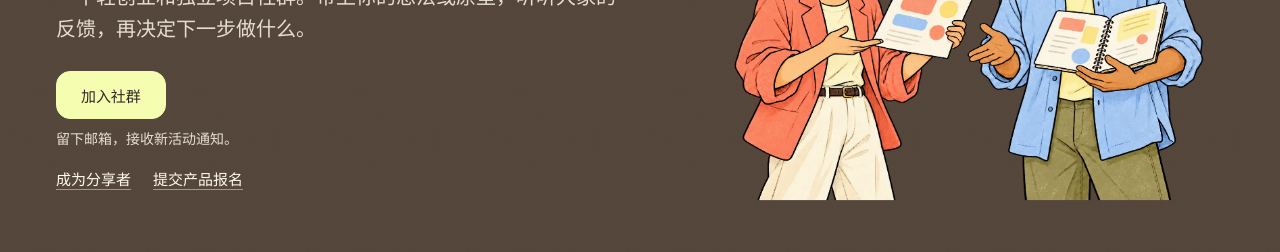
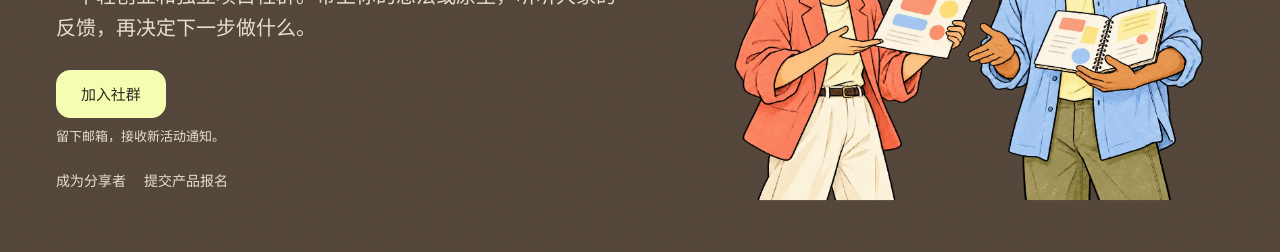
Before and after one commit to qiz029/super0to1-web, a React (Vite) app: page /zh in a window 1280 px wide. Shown: the part 322-574 px from the top of the page. Built offline with nearby package versions, Linux system fonts and the light colour scheme.

Commit message:
Simplify the homepage participation controls

```diff
--- a/src/i18n/messages.ts
+++ b/src/i18n/messages.ts
@@ -27,7 +27,7 @@ const en = {
     emailTitle: 'Stay in the loop',
     emailBody: 'Get news about upcoming sessions and opportunities to share your product.',
     emailAction: 'Join as a member',
-    emailActionNote: 'Sign up by email to hear about upcoming events.',
+    emailActionNote: 'Get event invites by email.',
     speakerAction: 'Join as a speaker',
     youtubeAction: 'Watch on YouTube',
     nextEvent: 'Next event',
--- a/src/pages/Home.tsx
+++ b/src/pages/Home.tsx
@@ -39,8 +39,10 @@ export function Home() {
           <div className="actions participation-actions hero-in" style={{ ['--i' as string]: 6 }}>
             <JoinUsButton className="button">{t.home.emailAction}</JoinUsButton>
             <p className="participation-note">{t.home.emailActionNote}</p>
-            <JoinUsButton kind="speaker" className="participation-link">{t.home.speakerAction}</JoinUsButton>
-            <LLink className="participation-link" to="/lab#submit-prototype">{t.home.bringPrototype}</LLink>
+            <div className="participation-secondary">
+              <JoinUsButton kind="speaker" className="participation-link">{t.home.speakerAction}</JoinUsButton>
+              <LLink className="participation-link" to="/lab#submit-prototype">{t.home.bringPrototype}</LLink>
+            </div>
           </div>
         </div>
         <div className="home-brand-art hero-in" style={{ ['--i' as string]: 3 }} aria-hidden="true">
--- a/src/styles/editorial.css
+++ b/src/styles/editorial.css
@@ -53,27 +53,22 @@
 .home-hero .lede { font-size: 20px; line-height: 1.6; max-width: 29em; margin-top: 30px; }
 .home-brand-art { margin: 0; overflow: visible; }
 .home-brand-art img { height: clamp(280px, 34vw, 430px); object-fit: contain; }
-.participation-actions { display: grid; grid-template-columns: repeat(2, auto); width: fit-content; max-width: 100%; column-gap: 22px; row-gap: 4px; margin-top: 26px; }
-.participation-actions > .button {
-  grid-column: 1 / -1;
-  justify-self: start;
-}
-.participation-note { grid-column: 1 / -1; margin: 4px 0 0; color: var(--muted); font-size: 14px; }
+.participation-actions { display: grid; justify-items: start; gap: 0; margin-top: 26px; }
+.participation-note { margin: 7px 0 0; color: var(--muted); font-size: 13px; }
+.participation-secondary { display: flex; flex-wrap: wrap; gap: 0 18px; margin-top: 10px; }
 .participation-link {
   display: inline-flex;
   align-items: center;
   min-height: 44px;
-  justify-self: start;
   padding: 0;
   border: 0;
   background: transparent;
-  font-size: 15px;
-  font-weight: 600;
-  text-decoration: underline;
-  text-decoration-color: rgb(255 249 236 / 45%);
+  color: var(--muted);
+  font-size: 14px;
+  font-weight: 500;
   text-underline-offset: 4px;
 }
-.participation-link:hover { color: var(--cream); text-decoration-color: currentColor; }
+.participation-link:is(:hover, :focus-visible) { color: var(--cream); text-decoration: underline; }
 
 .section { padding-block: clamp(52px, 7vw, 96px); }
 .section-head { margin-bottom: 32px; }
```
Also changed, not shown: 1 other file (tests, documents, lock files or other folders).
